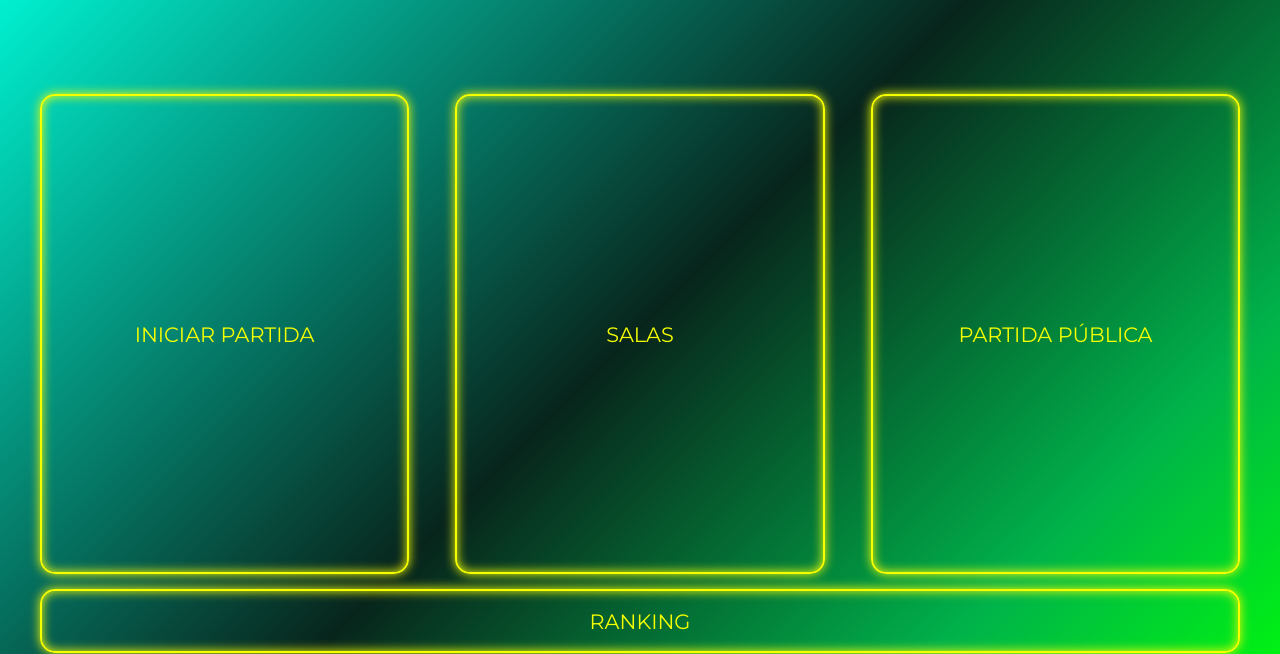
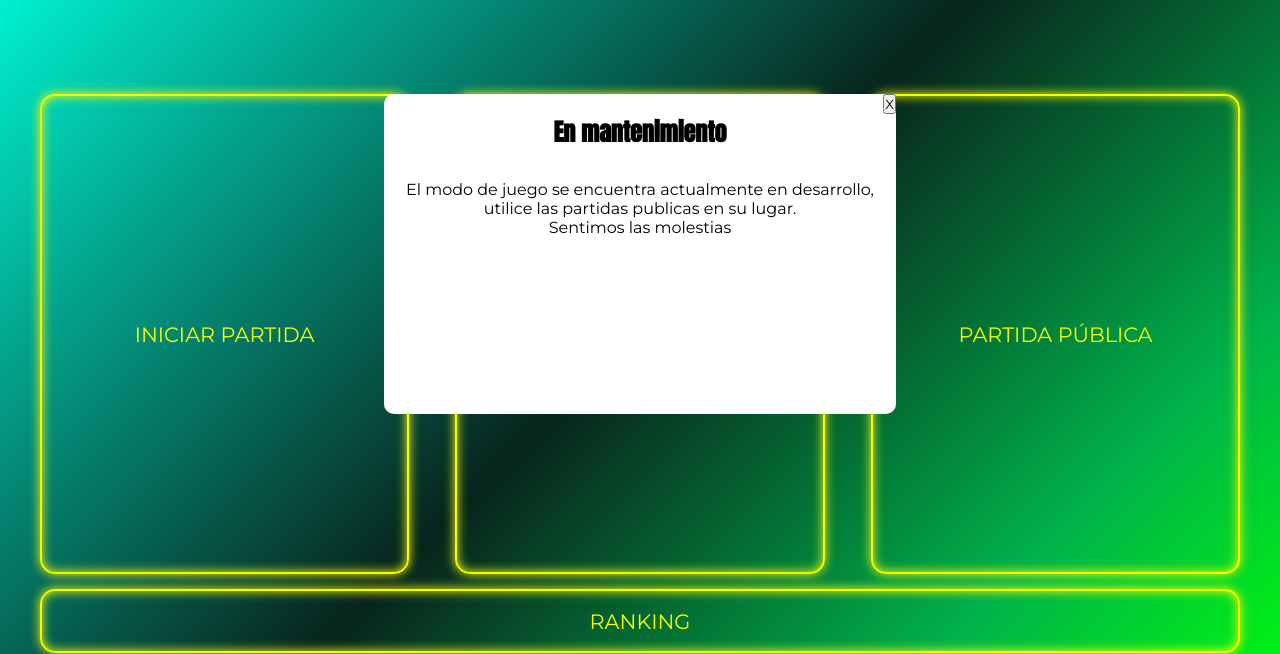
Before and after one commit to PabloP05/Proyecto-navidad-grupo3, a PHP site: page /html/juego/menuPrincipal.html in a window 1280 px wide. Shown: the part 72-726 px from the top of the page. Run offline with PHP 8.4, Linux system fonts and the light colour scheme; some web fonts are replaced; grey boxes are pictures that could not be loaded.

Commit message:
agregado la ventana modal

```diff
--- a/src/css/style.css
+++ b/src/css/style.css
@@ -1296,3 +1296,31 @@ button{
     text-align: center;
     font-size: 1em;
 }
+
+
+#modal{
+    width: 40%;
+    height: 40vh;
+    background-color: white;
+    z-index: 9999;
+    position: absolute;
+    top: 40;
+    left: 30%;
+    text-align: center;
+    border-radius: 10px;
+    h1{
+        color: black;
+        margin-top: 20px;
+    }
+    #mesaje{
+        margin-top: 30px;
+    }
+    button{
+        position: absolute;
+        top:0;
+        right:0;
+
+
+    }
+
+}
--- a/src/html/juego/crearSala.html
+++ b/src/html/juego/crearSala.html
@@ -20,6 +20,7 @@
                     <div class="control">
                         <label for="">Nombre:</label>
                         <input type="text" id="nombre" placeholder="Nombre sala">
+                         <input type="text" id="codigo" value="" readonly>
                         <p></p>
                     </div>
                     <button>Crear</button>
--- a/src/html/juego/menuPrincipal.html
+++ b/src/html/juego/menuPrincipal.html
@@ -15,6 +15,12 @@
         </header>
         <main>
             <section id="menuBotones">
+                <div id="modal">
+                    <h1>En mantenimiento</h1>
+                    <p id="mesaje">El modo de juego se encuentra actualmente en desarrollo, utilice las partidas publicas en su lugar.</p>
+                    <p>Sentimos las molestias</p>
+                    <button>X</button>
+                </div>
                 <button class="lineaA botones_juego" id="btnIniciarPartida">INICIAR PARTIDA</button>
                 <button class="lineaA botones_juego" id="btnCrearSala">SALAS</button>
                 <button class="lineaA botones_juego" id="btnPartidaPublica">PARTIDA PÚBLICA</button>
--- a/src/html/juego/sala.html
+++ b/src/html/juego/sala.html
@@ -14,7 +14,7 @@
         <main>
             <h2 id="salastitulo">SALA X</h2>
             <div id="cajaCodigo">
-                <input type="text" id="codigo" value="123456" readonly>
+                <input type="text" id="codigo" value="" readonly>
             </div>
             <div id="salas">
                 <div class="ranking-grid">
@@ -41,5 +41,6 @@
         </a>
         <button id="btnBorrarSala">BORRAR</button>
         <script type="module" src="../../js/app.js"></script>
+        <script src="../../js/services/servicios_pablo/crearSala.js"></script>
     </body>
 </html>
--- a/src/html/juego/salas.html
+++ b/src/html/juego/salas.html
@@ -19,14 +19,12 @@
             SALAS
         </h2>
         <div id="salas">
-            <div class="sala" id="sala1"><a href="">SALA 1</a></div>
-            <div class="sala" id="sala2"><a href="">SALA 2</a></div>
-            <div class="sala" id="sala3"><a href="">SALA 3</a></div>
-            <div class="sala" id="sala1"><a href="">SALA 4</a></div>
+
         </div>
         <button id="CreaSala">Crear una sala</button>
     </main>
      <a href="menuPrincipal.html"><img src="../../css/icon/vueltaAtras.png" alt="" id="volverSalas" class="volver_atras"></a>
      <script type="module" src="../../js/app.js"></script>
+     <script src="../../js/services/servicios_pablo/crearSala.js"></script>
 </body>
 </html>
--- /dev/null
+++ b/src/js/views/vistaSala.js
@@ -0,0 +1,31 @@
+export class vistaSala{
+
+    constructor(){
+        this.titulo=document.getElementById("salastitulo");
+        this.codigo=document.getElementById("codigo");
+        this.btnBorrarSala=document.getElementById("btnBorrarSala");
+        this.mostrarSala();
+        this.borrarSala();
+    }
+
+    mostrarSala(){
+        //Recupera la sala seleccionada con el evento
+        let sala=JSON.parse(localStorage.getItem("salaSeleccionada")) || [];
+
+        this.titulo.innerText=sala.nombre;
+        this.codigo.value=sala.code;
+    }
+
+    borrarSala(){
+        this.btnBorrarSala.addEventListener("click", () => {
+            let salaSeleccionada=JSON.parse(localStorage.getItem("salaSeleccionada")) || [];
+            let salas=JSON.parse(localStorage.getItem("salas")) || [];
+
+            let salasModificada=salas.filter(sala => sala.code!=salaSeleccionada.code);
+
+            localStorage.setItem("salas", JSON.stringify(salasModificada));
+
+            window.location.href="../../../src/html/juego/salas.html"; //Para enlazar mediante ruta
+        });
+    }
+}
--- /dev/null
+++ b/src/js/views/vistaSalas.js
@@ -0,0 +1,43 @@
+
+export class vistaSalas{
+
+    constructor(){
+        this.btnCrearSala=document.getElementById("CreaSala");
+        this.contenedorSalas=document.getElementById("salas");                     //Aquí cogemos el div donde van las salas
+        this.crearSalas();
+        this.mostrarSalas();
+    }
+
+    crearSalas(){
+        //Evento cuando pulsamos iniciar partida
+        this.btnCrearSala.addEventListener("click", () => {
+            window.location.href="../../../src/html/juego/crearSala.html"; //Para enlazar mediante ruta
+        });
+    }
+
+    mostrarSalas(){
+        this.contenedorSalas.innerHTML = "";                                                        // Borra todo antes de añadir
+
+        //Recupera las salas guardadas en localStorage
+        let salas=JSON.parse(localStorage.getItem("salas")) || [];
+
+        //Recorro todas las salas del local storage
+        for(let i=0;i<salas.length;i++){
+            let div=document.createElement("div");                                 //Creo un div
+            div.className="sala";                                                  //Añado la clase sala
+            div.id="sala"+(i+1+4);                                                 //Le añado el id sala y el número que le corresponde
+            let enlace=document.createElement("a");                                //Creo un enlace
+            enlace.href="sala.html";                                               //Lo enlazco con sala.html
+
+            enlace.addEventListener("click", () => {                               //Guarda la sala seleccionada antes de cambiar de página
+                localStorage.setItem("salaSeleccionada", JSON.stringify(salas[i]));
+            });
+
+            let texto=document.createElement("p");                                 //Creo un elmento p
+            texto.innerText=salas[i].nombre;                                       //Meto el nombre de la sala en p
+            enlace.appendChild(texto);                                             //Meto el texto en el enlace
+            div.appendChild(enlace);                                               //Meto el enlace en el div
+            this.contenedorSalas.appendChild(div);                                 //Meto el div en el contenedor de la salas
+        }
+    }
+}
```
Also changed, not shown: src/js/services/servicios_pablo/crearSala.js (added, +20 -0 lines), src/js/views/vistaSalas_corregida.js (deleted, +0 -13 lines).
